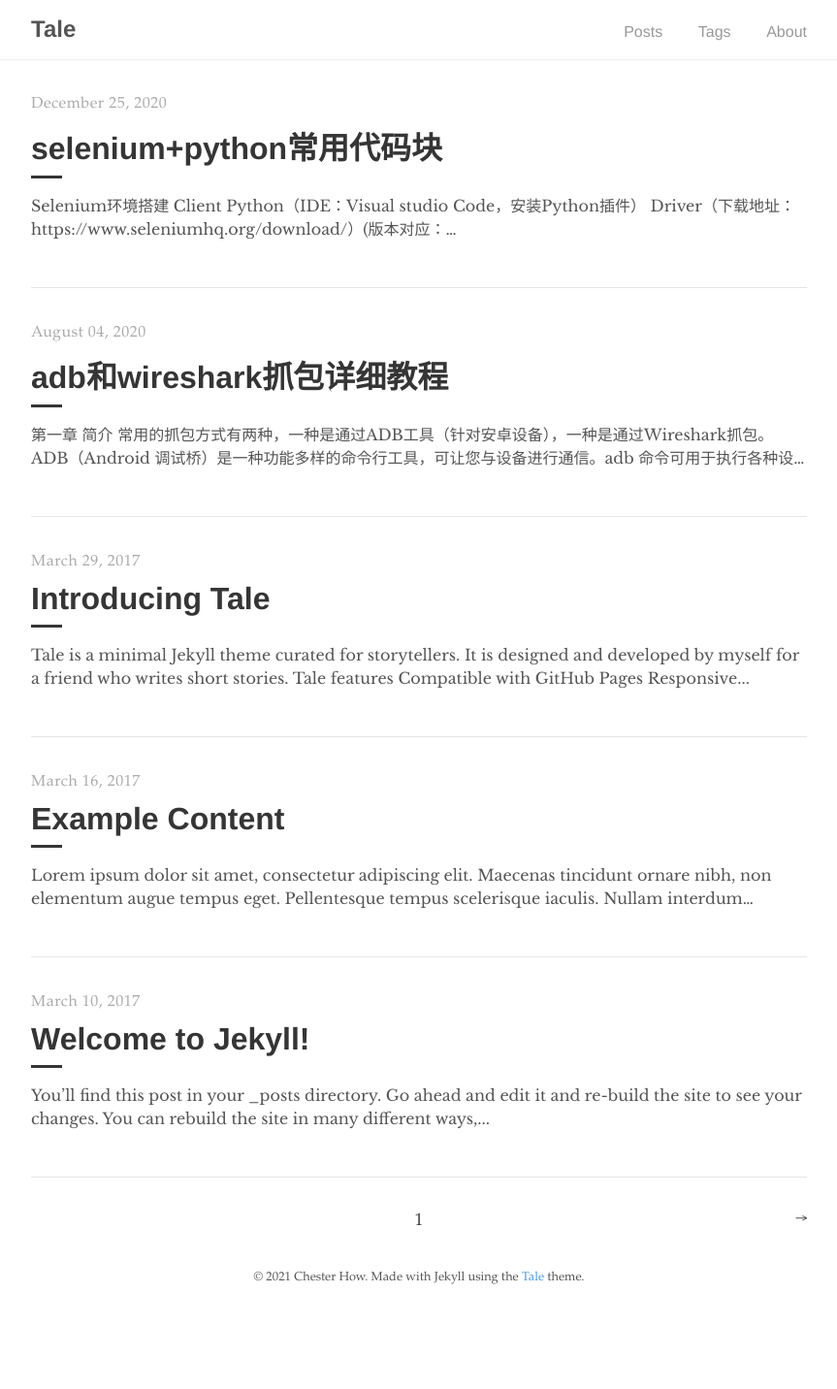
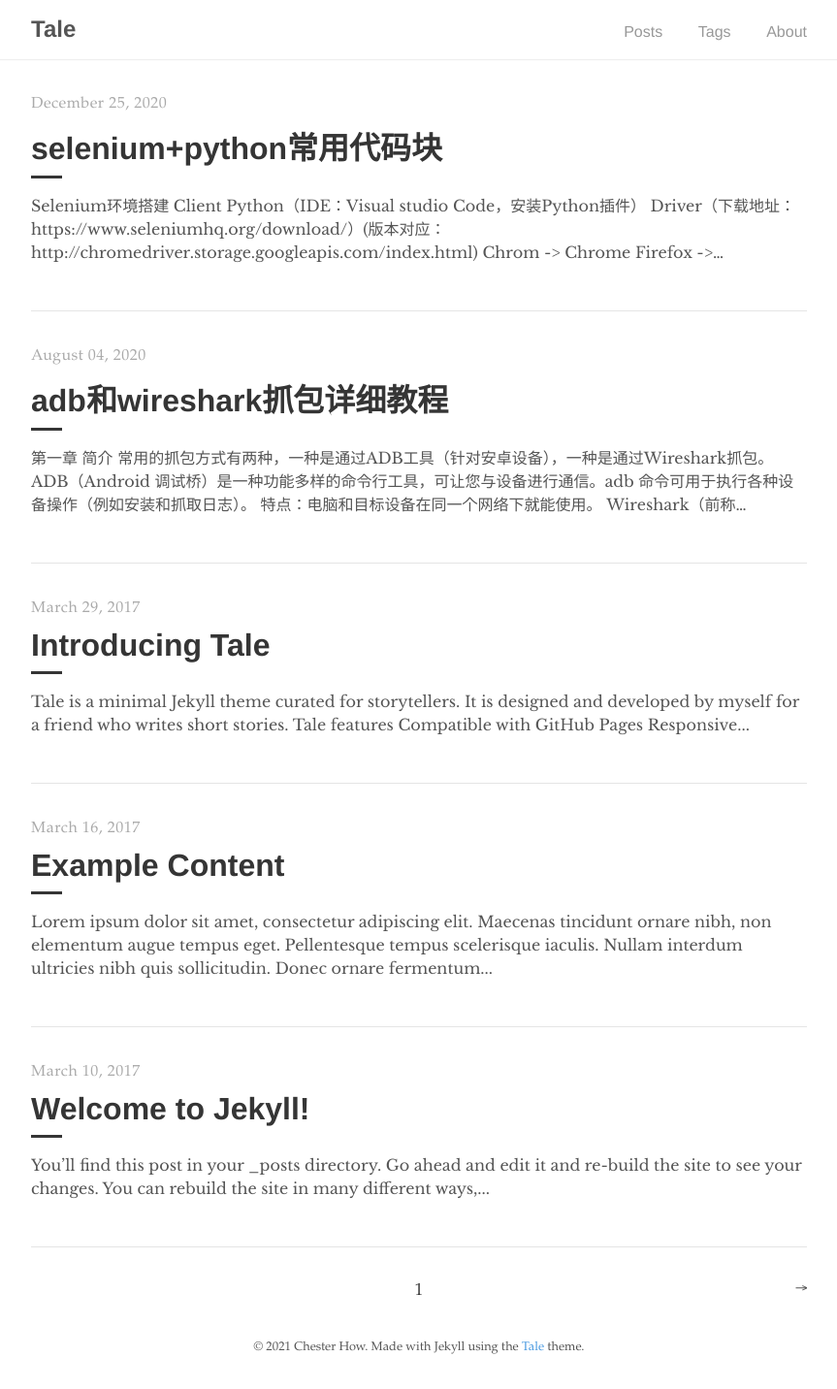
Before and after one commit to spark813/datatest, a Jekyll site: the page built from index.html, in a window 1280 px wide. Shown: the whole page at 97% size, without its empty margins (208-1071 px from the left). Built offline with Jekyll 4.4.1, drawn with Linux system fonts in a browser that asks for light colours; the list of posts is cut into pages by our own code; before the commit the page ends 1360 px from its top, so only the background shows below that.

Commit message:
Update _base.scss

```diff
--- a/_sass/tale/_base.scss
+++ b/_sass/tale/_base.scss
@@ -68,6 +68,6 @@ td {
 .catalogue-item>div>p {
   overflow: hidden;
   display: -webkit-box;
-  -webkit-line-clamp: 2;
+  -webkit-line-clamp: 3;
   -webkit-box-orient: vertical;
 }
```
